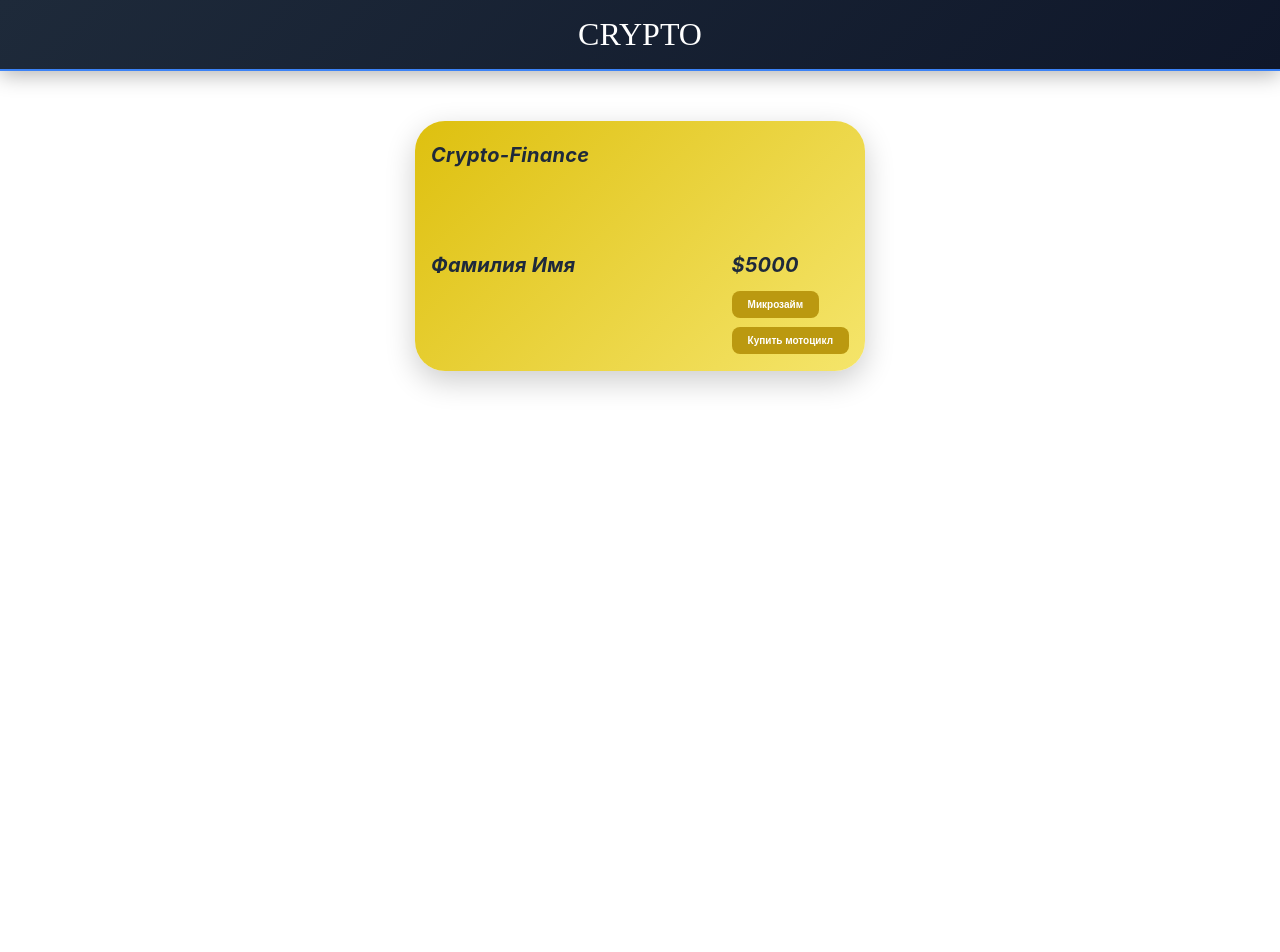
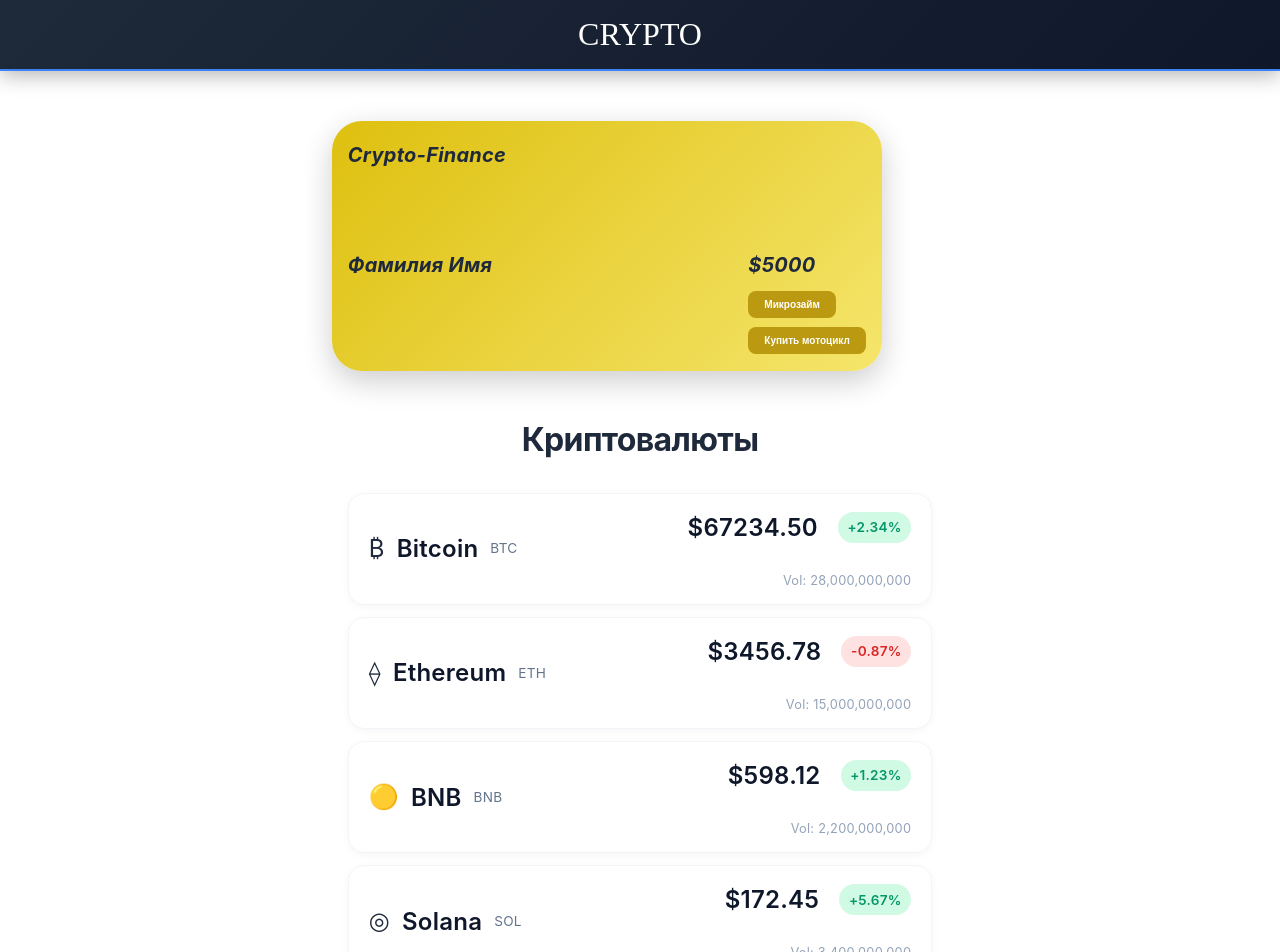
Before and after one commit to PoN1EXE/crypto, a React (Vite) app: page / in a window 1280 px wide. Shown: the top 952 px of the page. Before the commit the page ends 800 px from the top, so only its background shows below. Built offline with nearby package versions, Linux system fonts and the light colour scheme.

Commit message:
Сделал хук танстак, вывел отдельно коинлист, склеил все вместе

```diff
--- a/package.json
+++ b/package.json
@@ -12,6 +12,7 @@
   "dependencies": {
     "@tanstack/react-query": "^5.101.2",
     "@tanstack/react-query-devtools": "^5.101.2",
+    "axios": "^1.18.1",
     "react": "^19.2.7",
     "react-dom": "^19.2.7"
   },
--- a/src/components/Btn/BalanceButton.tsx
+++ b/src/components/Btn/BalanceButton.tsx
@@ -2,7 +2,7 @@
 import styles from './BalanceButton.module.scss'
 
 export const BalanceButton = () => {
-  const [balance, setBalance] = useState(5000)
+  const [balance, setBalance] = useState<number>(5000)
 
   return (
     <div>
--- a/src/components/Card/Card.module.scss
+++ b/src/components/Card/Card.module.scss
@@ -5,7 +5,7 @@
   font-style: oblique;
   display: flex;
   height: 250px;
-  width: 450px;
+  width: 550px;
   flex-direction: column;
   justify-content: space-between;
   border-radius: 30px;
--- a/src/components/Card/Card.tsx
+++ b/src/components/Card/Card.tsx
@@ -1,8 +1,9 @@
 import { BalanceButton } from '../Btn/BalanceButton'
-
 import styles from './Card.module.scss'
 
-const Card = () => {
+interface CardProps {}
+
+const Card = ({}: CardProps): jsx.Element => {
   return (
     <div className={styles.card}>
       <p>Crypto-Finance</p>
--- /dev/null
+++ b/src/components/CoinList/CoinList.module.scss
@@ -0,0 +1,121 @@
+.container {
+  max-width: 800px;
+  margin: 2rem auto;
+  padding: 0 1rem;
+  font-family: 'Inter', system-ui, sans-serif;
+}
+
+.title {
+  font-size: 2rem;
+  font-weight: 700;
+  color: #1e293b;
+  margin-bottom: 1.5rem;
+  text-align: center;
+  letter-spacing: -0.02em;
+}
+
+.list {
+  list-style: none;
+  padding: 0;
+  margin: 0;
+  display: flex;
+  flex-direction: column;
+  gap: 0.75rem;
+}
+
+.item {
+  background: #ffffff;
+  border-radius: 16px;
+  padding: 0.75rem 1.25rem;
+  box-shadow: 0 2px 8px rgba(0, 0, 0, 0.04);
+  border: 1px solid #f1f5f9;
+  transition: all 0.2s ease;
+  display: flex;
+  align-items: center;
+  justify-content: space-between;
+  flex-wrap: wrap;
+  gap: 0.5rem 1rem;
+
+  &:hover {
+    border-color: #cbd5e1;
+    box-shadow: 0 4px 12px rgba(0, 0, 0, 0.06);
+    transform: translateY(-2px);
+  }
+}
+
+.left {
+  display: flex;
+  align-items: center;
+  gap: 0.75rem;
+  flex: 1 1 200px;
+}
+
+.icon {
+  font-size: 1.5rem;
+  line-height: 1;
+}
+
+.name {
+  font-weight: 600;
+  color: #0f172a;
+}
+
+.symbol {
+  color: #64748b;
+  font-weight: 400;
+  font-size: 0.85rem;
+  text-transform: uppercase;
+}
+
+.right {
+  display: flex;
+  align-items: center;
+  gap: 1.25rem;
+  flex-wrap: wrap;
+  justify-content: flex-end;
+  flex: 1 1 300px;
+}
+
+.price {
+  font-weight: 600;
+  color: #0f172a;
+  white-space: nowrap;
+}
+
+.change {
+  font-weight: 600;
+  padding: 0.2rem 0.6rem;
+  border-radius: 20px;
+  font-size: 0.85rem;
+  white-space: nowrap;
+}
+
+.positive {
+  color: #059669;
+  background: #d1fae5;
+}
+
+.negative {
+  color: #dc2626;
+  background: #fee2e2;
+}
+
+.volume {
+  color: #94a3b8;
+  font-size: 0.8rem;
+  white-space: nowrap;
+}
+
+.loading,
+.error {
+  text-align: center;
+  padding: 2rem;
+  font-size: 1.2rem;
+  color: #475569;
+}
+
+.error {
+  color: #dc2626;
+  background: #fee2e2;
+  border-radius: 12px;
+}
--- /dev/null
+++ b/src/components/CoinList/CoinList.tsx
@@ -0,0 +1,39 @@
+import React from 'react'
+import { useCrypto } from '../../hooks/useCrypto'
+import styles from './CoinList.module.scss'
+
+interface CoinListProps {}
+
+const CoinList = ({}: CoinListProps) => {
+  const { data, isLoading, error } = useCrypto()
+
+  if (isLoading) return <div className={styles.loading}>Загрузка...</div>
+  if (error) return <div className={styles.error}>Ошибка: {error.message}</div>
+
+  return (
+    <div className={styles.container}>
+      <h2 className={styles.title}>Криптовалюты</h2>
+      <ul className={styles.list}>
+        {data?.map((coin) => (
+          <li key={coin.id} className={styles.item}>
+            <div className={styles.left}>
+              <span className={styles.icon}>{coin.icon}</span>
+              <span className={styles.name}>{coin.name}</span>
+              <span className={styles.symbol}>{coin.symbol}</span>
+            </div>
+            <div className={styles.right}>
+              <span className={styles.price}>${coin.price.toFixed(2)}</span>
+              <span className={`${styles.change} ${coin.change24h >= 0 ? styles.positive : styles.negative}`}>
+                {coin.change24h > 0 ? '+' : ''}
+                {coin.change24h.toFixed(2)}%
+              </span>
+              <span className={styles.volume}>Vol: {coin.volume.toLocaleString()}</span>
+            </div>
+          </li>
+        ))}
+      </ul>
+    </div>
+  )
+}
+
+export { CoinList }
--- a/src/components/Header/Header.tsx
+++ b/src/components/Header/Header.tsx
@@ -1,7 +1,7 @@
 import styles from './Header.module.scss'
 
 const APP_NAME = 'CRYPTO'
-const Header = () => {
+const Header = (): JSX.Element => {
   return <header className={styles.header}>{APP_NAME}</header>
 }
 
--- a/src/hooks/useCrypto.tsx
+++ b/src/hooks/useCrypto.tsx
@@ -1,13 +1,13 @@
-import { useQuery } from '@tanstack/react-query'
-import { cryptoData } from '../mocks/cryptoData'
+import { useQuery, type UseQueryResult } from '@tanstack/react-query'
+import { cryptoData, type CryptoCurrency } from '../mocks/cryptoData'
 
 const fetchCrypto = async () => {
-  await new Promise((resolve) => setTimeout(resolve, 500))
+  await new Promise<CryptoCurrency[]>((resolve) => setTimeout(resolve, 500))
   return cryptoData
 }
 
-export const useCrypto = () => {
-  return useQuery({
+export const useCrypto = (): UseQueryResult<CryptoCurrency[], Error> => {
+  return useQuery<CryptoCurrency[], Error>({
     queryKey: ['crypto'],
     queryFn: fetchCrypto,
   })
--- a/src/pages/Main/Main.tsx
+++ b/src/pages/Main/Main.tsx
@@ -1,10 +1,15 @@
 import { Card } from '../../components/Card/Card'
 import styles from './Main.module.scss'
+import { useCrypto } from './../../hooks/useCrypto'
+import { CoinList } from '../../components/CoinList/CoinList'
 
 const Main = () => {
   return (
     <main className={styles.main}>
-      <Card />
+      <div>
+        <Card />
+        <CoinList />
+      </div>
     </main>
   )
 }
```
Also changed, not shown: 1 other file (tests, documents, lock files or other folders).
